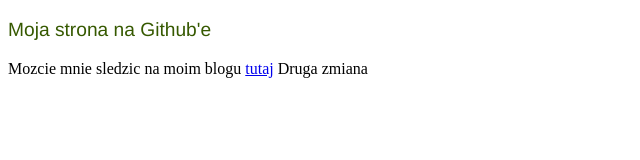
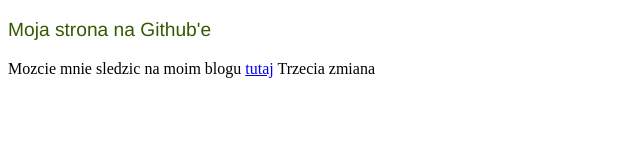
Before and after one commit to roberttomczak/roberttomczak.github.com, a plain HTML site: page index.html in a window 1280 px wide. Shown: the full height of the page, 0-640 px from the left. Drawn offline with Linux system fonts and the light colour scheme.

Commit message:
Trzecia zmiana

```diff
--- a/index.html
+++ b/index.html
@@ -9,7 +9,7 @@
 <div id=tytul><p>Moja strona na Github'e</div></p>
 
 Mozcie mnie sledzic na moim blogu <a href="http://roberttomczak.github.com/myblog"> tutaj</a>
-Druga zmiana
+Trzecia zmiana
 
 
 
```
